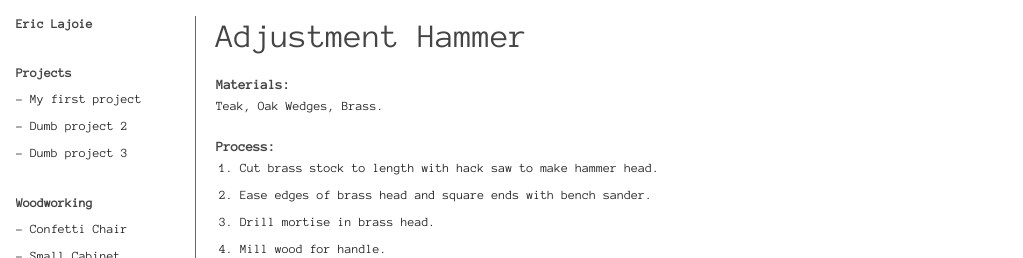
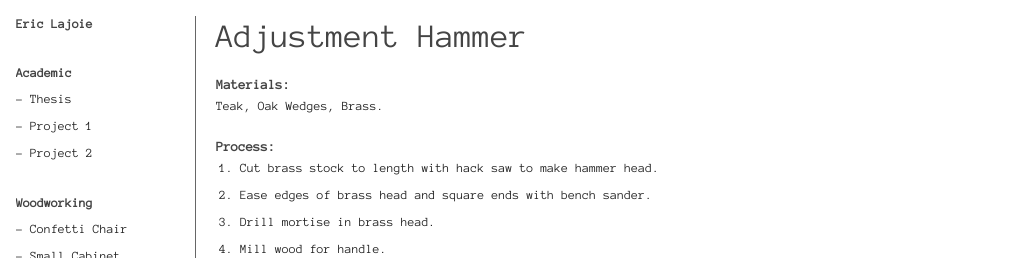
Before and after one commit to ericlajoie13/ericlajoie13.github.io, a Jekyll site: the page built from woodworking/adjustment_hammer/index.md, in a window 1280 px wide. Shown: the top 258 px of the page, without its empty margins (0-1023 px from the left). Built offline with Jekyll 4.4.1, drawn with Linux system fonts in a browser that asks for light colours.

Commit message:
updates side bar project names

```diff
--- a/_data/sidebar.yml
+++ b/_data/sidebar.yml
@@ -3,13 +3,13 @@
 - title: Eric Lajoie
   url: /
 
-- title: Projects
+- title: Academic
   items:
-    - title: My first project
+    - title: Thesis
       url: /projects/dumbproject1/
-    - title: Dumb project 2
+    - title: Project 1
       url: /projects/dumbproject2/
-    - title: Dumb project 3
+    - title: Project 2
       url: /projects/dumbproject3/
 
 - title: Woodworking
```
